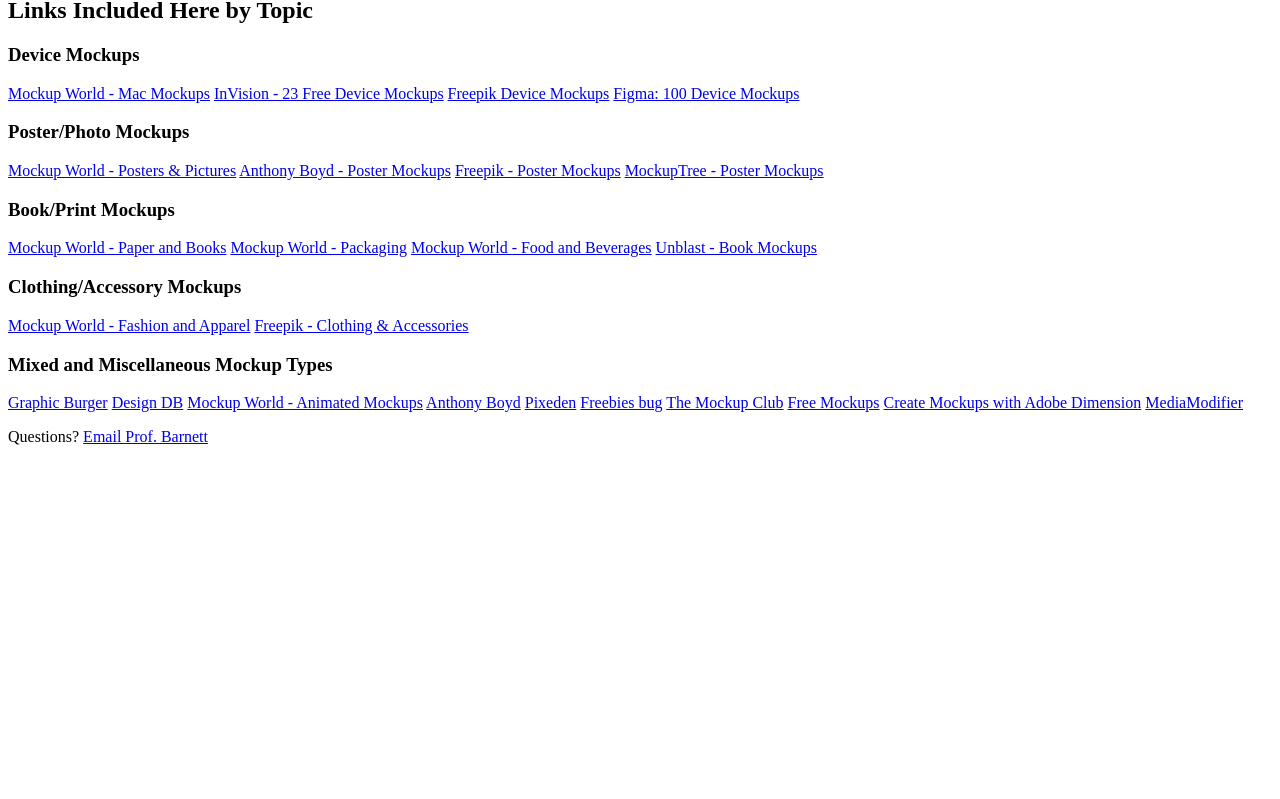
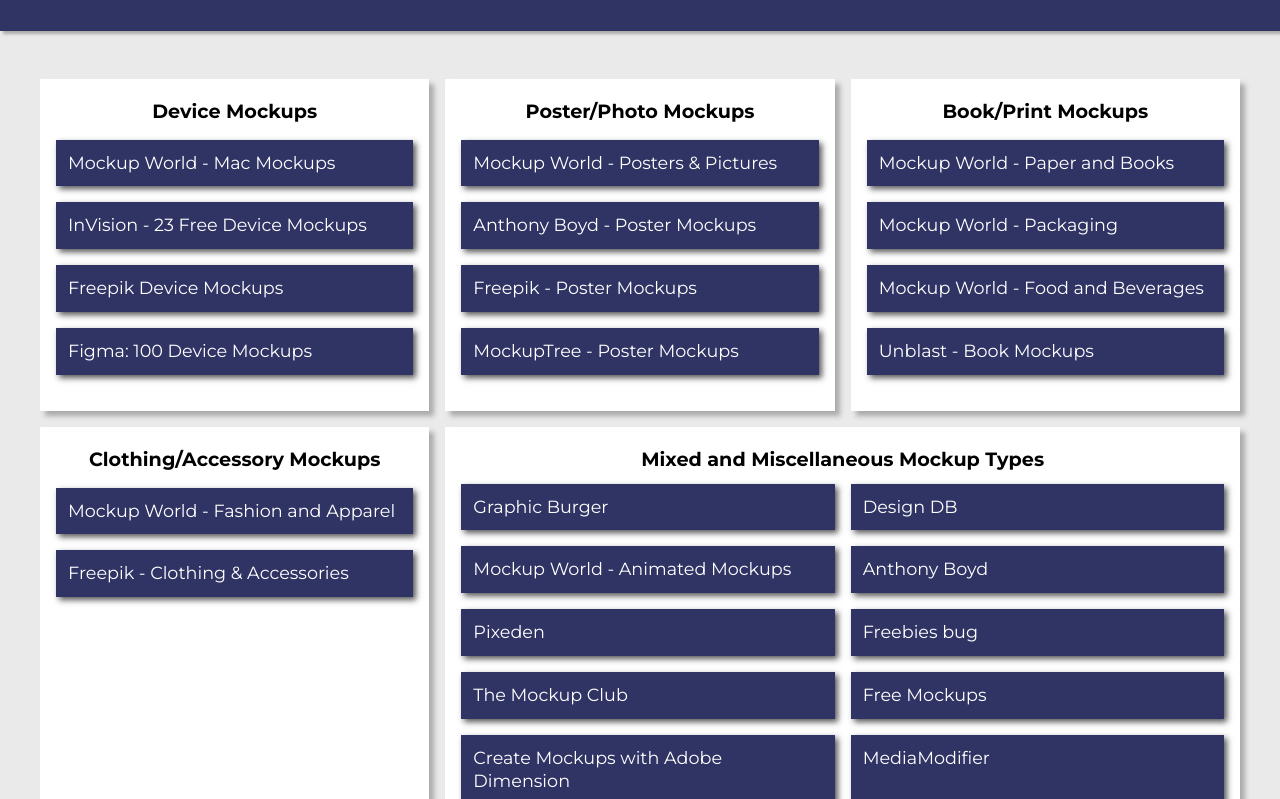
Before and after one commit to Iceygirl18/NOTES-1-, a plain HTML site: page index.html in a window 1280 px wide. Shown: the part 83-882 px from the top of the page. Before the commit the page ends 800 px from the top, so only its background shows below. Drawn offline with Linux system fonts and the light colour scheme.

Commit message:
Update styles.css

```diff
--- a/styles.css
+++ b/styles.css
@@ -1 +1,191 @@
-Unauthorized
+/* http://meyerweb.com/eric/tools/css/reset/
+    v2.0 | 20110126
+    License: none (public domain)
+ */
+
+ html, body, div, span, applet, object, iframe,
+ h1, h2, h3, h4, h5, h6, p, blockquote, pre,
+ a, abbr, acronym, address, big, cite, code,
+ del, dfn, em, img, ins, kbd, q, s, samp,
+ small, strike, strong, sub, sup, tt, var,
+ b, u, i, center,
+ dl, dt, dd, ol, ul, li,
+ fieldset, form, label, legend,
+ table, caption, tbody, tfoot, thead, tr, th, td,
+ article, aside, canvas, details, embed,
+ figure, figcaption, footer, header, hgroup,
+ menu, nav, output, ruby, section, summary,
+ time, mark, audio, video {
+     margin: 0;
+     padding: 0;
+     border: 0;
+     font-size: 100%;
+     font: inherit;
+     vertical-align: baseline;
+ }
+ /* HTML5 display-role reset for older browsers */
+ article, aside, details, figcaption, figure,
+ footer, header, hgroup, menu, nav, section {
+     display: block;
+ }
+ body {
+     line-height: 1;
+ }
+ ol, ul {
+     list-style: none;
+ }
+ blockquote, q {
+     quotes: none;
+ }
+ blockquote:before, blockquote:after,
+ q:before, q:after {
+     content: '';
+     content: none;
+ }
+ table {
+     border-collapse: collapse;
+     border-spacing: 0;
+ }
+
+ /* Code written by Jessica Barnett */
+ /* CUSTOM STYLES */
+ :root{
+     --red: #bf3636;
+     --orange: #d04936;
+     --yellow: #ffcc14;
+     --green: #5a5a23;
+     --blue: #303464;
+       --lighter-blue: #414686;
+     --pink: #fe4b7a;
+     --purple: #741a60;
+     --brown: #40130e;
+     --light-gray: #eaeaea;
+     --med-gray: #555;
+     --dark-gray: #222;
+       font-size: 16px;
+   }
+
+   body{
+     background-color: var(--light-gray);
+     font-family: Montserrat, sans-serif;
+     line-height: 1.3;
+   }
+
+   header, footer{
+       padding: 2rem;
+       background-color: var(--blue);
+       color: white;
+   }
+
+   header{
+     box-shadow: 3px 3px 3px #aaa;
+   }
+
+   footer{
+     box-shadow: -3px -3px 3px #aaa;
+   }
+
+   main{
+     width: calc(100% - 2rem);
+     max-width: 1200px;
+     margin: 2rem auto;
+       padding: 1rem;
+     display: grid;
+     grid-template-columns: repeat(auto-fill, minmax(300px, 1fr));
+     grid-gap: 1rem;
+   }
+
+   h1{
+     font-size: 2rem;
+   }
+
+   h1, h2, h3{
+     text-align: center;
+     margin: 0.25rem 0;
+     font-weight: bold;
+   }
+   /*
+   h2{
+       grid-column: 1/-1;
+     font-size: 1.4rem;
+       background-color: white;
+       padding: 1rem;
+     box-shadow: 5px 5px 5px #aaa;
+   } */
+
+   h3{
+       font-size: 1.2rem;
+   }
+
+   .sr-only {
+       position: absolute;
+       left: -10000px;
+       top: auto;
+       width: 1px;
+       height: 1px;
+       overflow: hidden;
+   }
+
+   section{
+     width: calc(100% - 2rem);
+     min-height: 300px;
+     margin: 0 auto;
+     background-color: white;
+     box-shadow: 5px 5px 5px #aaa;
+     padding: 1rem;
+   }
+
+   a{
+       display: block;
+       font-size: 1.1rem;
+       padding: 0.75rem;
+       margin: 1rem 0;
+       background-color: var(--blue);
+       color: white;
+       text-decoration: none;
+     box-shadow: 3px 3px 6px var(--med-gray);
+   }
+
+   a:hover{
+       background-color: var(--lighter-blue);
+       box-shadow: 6px 6px 10px var(--med-gray);
+   }
+
+   .span{
+       grid-column: 1/-1;
+       display: grid;
+       grid-template-columns: repeat(auto-fill, minmax(300px, 1fr));
+       grid-column-gap: 1rem;
+       width: calc(100% - 2rem);
+       max-width: calc(1200px - 4rem);
+   }
+
+   .span h3{
+       grid-column: 1/-1;
+   }
+
+   .span a{
+       margin: 0.5rem 0;
+   }
+
+   p{
+     padding: 1em;
+     font-size: 1.1em;
+   }
+
+   footer a{
+       display: inline;
+       box-shadow: none;
+       background-color: var(--blue);
+   }
+
+   footer a:hover{
+       text-decoration: underline;
+       box-shadow: none;
+   }
+
+   @media screen and (min-width: 964px){
+       .span{
+           grid-column: 2/-1;
+       }
+   }
```
